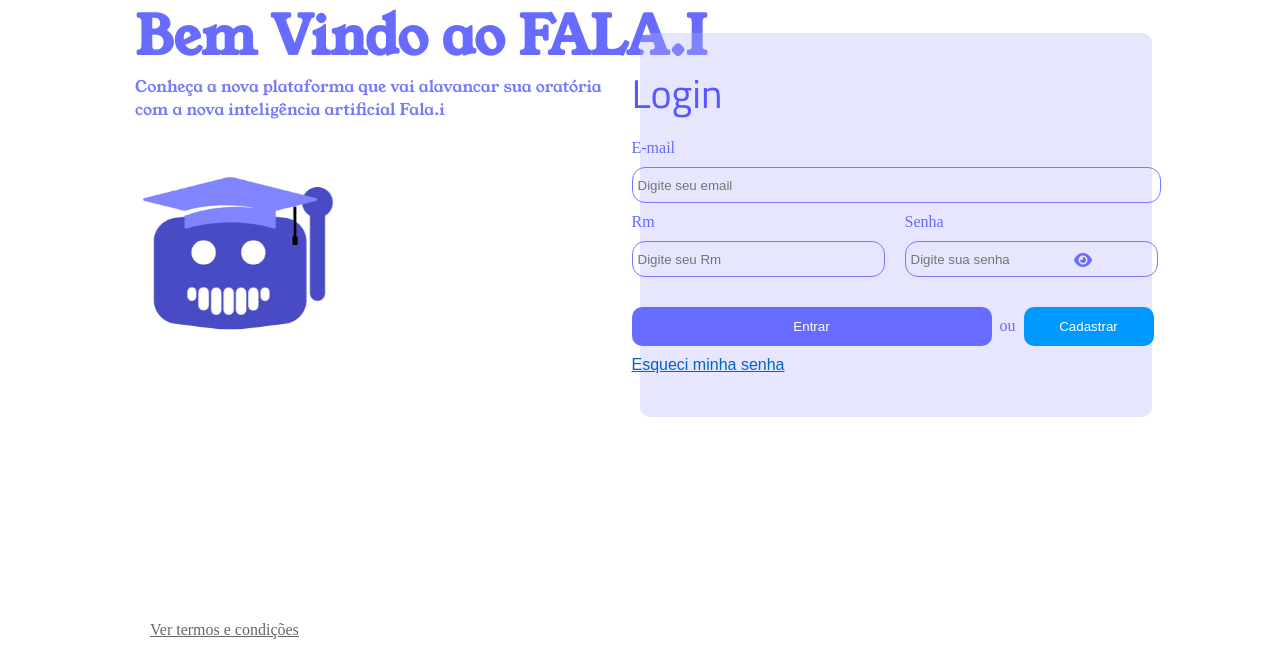
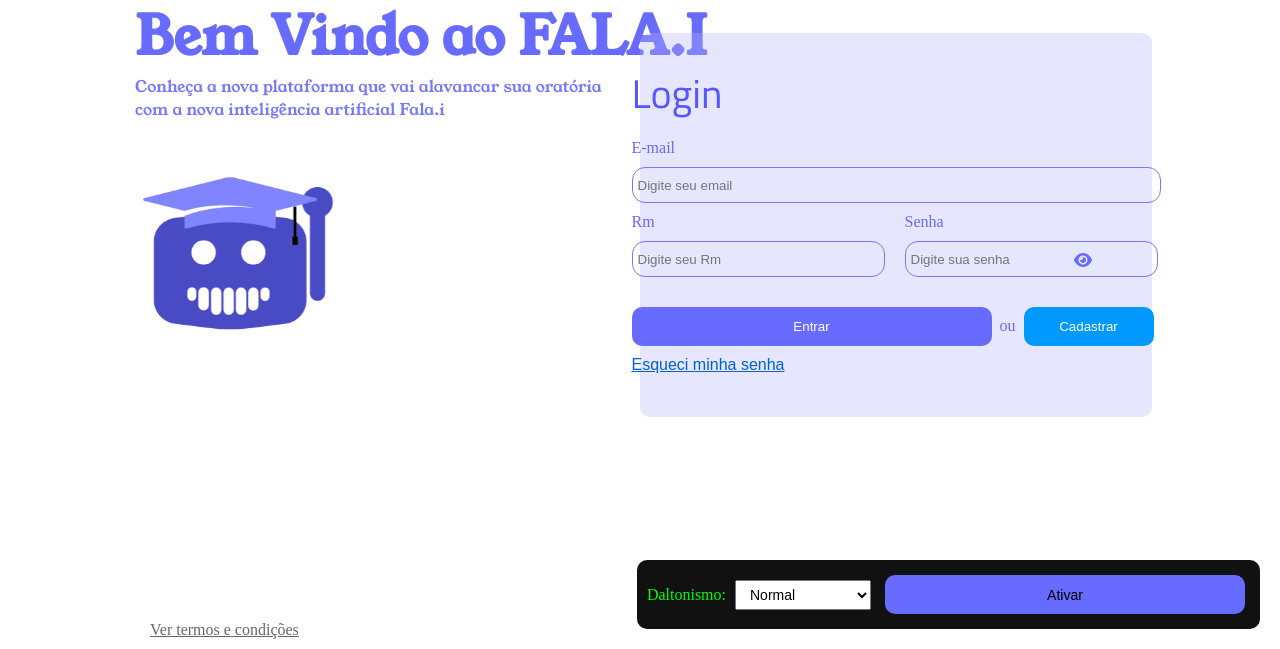
Before and after one commit to duduusxz/fala.i, a Flask app: page / in a window 1280 px wide; the page is wider, and only the part inside the window is pictured. Shown: the part 151-800 px from the top of that part. Run offline with Flask 3, Linux system fonts and the light colour scheme; some libraries are stand-ins or nearby versions.

Commit message:
colocado o modo de daltonismo

```diff
--- a/TCC-CHATBOT/controller/static/PaginaLogin/PaginaLogin.css
+++ b/TCC-CHATBOT/controller/static/PaginaLogin/PaginaLogin.css
@@ -527,3 +527,23 @@ footer{
         transform: translateY(-20px); /* Ajuste a altura do pulo conforme necessário */
     }
 }
+
+.painel {
+    position: fixed;
+    bottom: 20px;
+    right: 20px;
+    z-index: 9999;
+    background: #111;
+    padding: 10px;
+    border-radius: 10px;
+  }
+
+  .painel label {
+    color: #0f0;
+  }
+
+  .painel select, .painel button {
+    margin: 5px;
+    padding: 5px 10px;
+    font-size: 14px;
+  }
--- a/TCC-CHATBOT/controller/static/PaginaLogin/PaginaLogin.js
+++ b/TCC-CHATBOT/controller/static/PaginaLogin/PaginaLogin.js
@@ -107,3 +107,70 @@ document.addEventListener('DOMContentLoaded', function() {
 
     digitar();
 });
+
+const coresOriginais = new Map();
+
+    function adaptarSiteParaDaltonismo() {
+      const tipo = document.getElementById("daltonismo").value;
+      const todos = document.querySelectorAll("*");
+
+      todos.forEach(el => {
+        const styles = window.getComputedStyle(el);
+
+        // Salvar cores originais uma vez
+        if (!coresOriginais.has(el)) {
+          coresOriginais.set(el, {
+            backgroundColor: styles.backgroundColor,
+            color: styles.color
+          });
+        }
+
+        // Pegar as cores reais salvas
+        const original = coresOriginais.get(el);
+        let novaBg = original.backgroundColor;
+        let novaColor = original.color;
+
+        // Se for tipo diferente de "normal", aplicar simulação
+        if (tipo !== "normal") {
+          if (novaBg && novaBg !== "rgba(0, 0, 0, 0)" && novaBg !== "transparent") {
+            novaBg = simularCor(novaBg, tipo);
+          }
+          if (novaColor && novaColor !== "rgba(0, 0, 0, 0)" && novaColor !== "transparent") {
+            novaColor = simularCor(novaColor, tipo);
+          }
+        }
+
+        // Aplicar ao elemento
+        el.style.backgroundColor = novaBg;
+        el.style.color = novaColor;
+      });
+    }
+
+    function simularCor(rgb, tipo) {
+      const [r, g, b] = extrairRGB(rgb);
+      let novoR = r, novoG = g, novoB = b;
+
+      switch (tipo) {
+        case "protanopia":
+          novoR = r * 0.2;
+          break;
+        case "deuteranopia":
+          novoG = g * 0.2;
+          break;
+        case "tritanopia":
+          novoB = b * 0.2;
+          break;
+        case "achromatopsia":
+          const cinza = (r + g + b) / 3;
+          return `rgb(${cinza},${cinza},${cinza})`;
+        case "normal":
+          return `rgb(${r},${g},${b})`;
+      }
+
+      return `rgb(${novoR},${novoG},${novoB})`;
+    }
+
+    function extrairRGB(rgbStr) {
+      const valores = rgbStr.match(/\d+/g).map(Number);
+      return [valores[0], valores[1], valores[2]];
+    }
--- a/TCC-CHATBOT/controller/templates/PaginaLogin/PaginaLogin.html
+++ b/TCC-CHATBOT/controller/templates/PaginaLogin/PaginaLogin.html
@@ -160,9 +160,24 @@
 
     <footer>
             <a href="/termos" id="ver-termos">Ver termos e condições</a>
+
+            <div class="painel">
+                <label for="daltonismo">Daltonismo:</label>
+                <select id="daltonismo">
+                  <option value="normal">Normal</option>
+                  <option value="protanopia">Protanopia</option>
+                  <option value="deuteranopia">Deuteranopia</option>
+                  <option value="tritanopia">Tritanopia</option>
+                  <option value="achromatopsia">Achromatopsia</option>
+                </select>
+                <button onclick="adaptarSiteParaDaltonismo()">Ativar</button>
+              </div>
     </footer>
 
      <script src="{{ url_for('static', filename='PaginaLogin/PaginaLogin.js') }}"></script>
 
+
+
+
 </body>
 </html>
```
